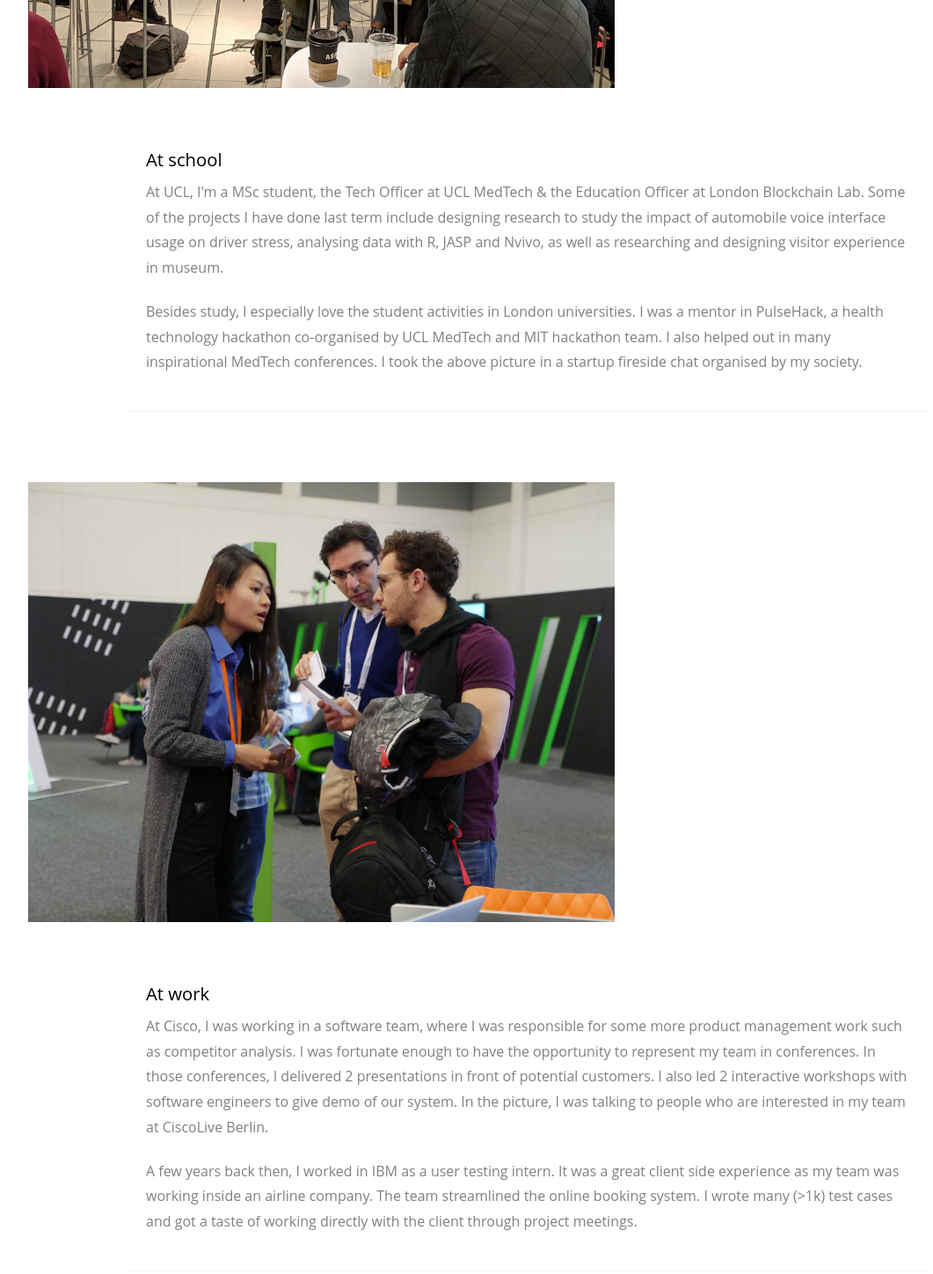
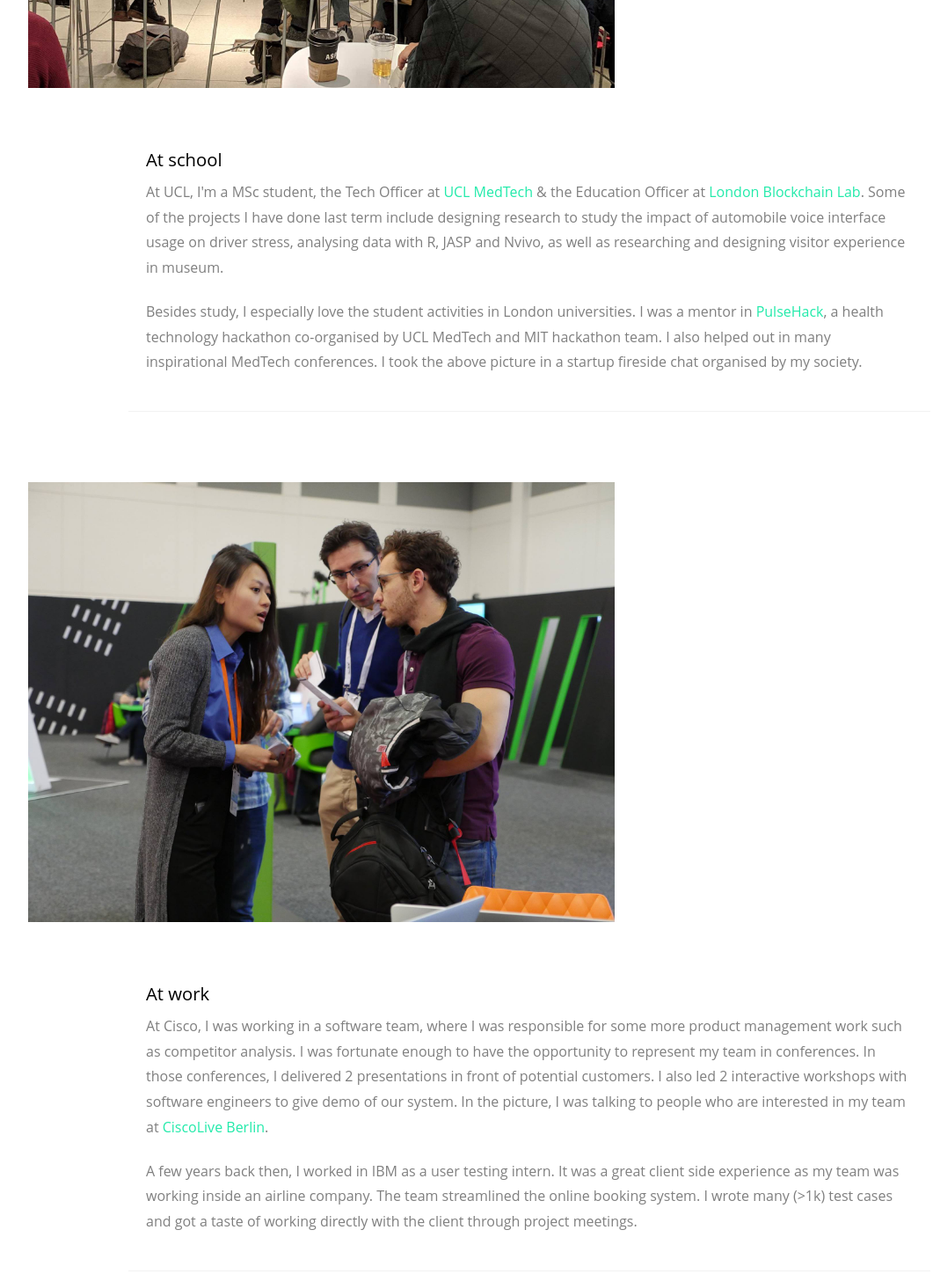
Before and after one commit to chloenhy/outdated-portfolio-page, a plain HTML site: page index.html in a window 1280 px wide. Shown: the part 1200-2648 px from the top of the page at 88% size, without its empty margins (38-1099 px from the left). Drawn offline with Linux system fonts and the light colour scheme; files whose address does not match are found by name.

Commit message:
add links in index page

```diff
--- a/index.html
+++ b/index.html
@@ -78,14 +78,14 @@
         <div class="centerText">
           <h3>At school</h3>
           At UCL, I'm a MSc student,
-          the Tech Officer at UCL MedTech & the Education
-          Officer at London Blockchain Lab. Some of the projects I have done last term
+          the Tech Officer at <a href = 'http://www.uclmed.tech/'>UCL MedTech</a> & the Education
+          Officer at <a href = 'https://www.facebook.com/londonblockchainlabs/'>London Blockchain Lab</a>. Some of the projects I have done last term
           include designing research to study the impact of automobile
           voice interface usage on driver stress, analysing data with R, JASP and Nvivo, as well as researching
           and designing visitor experience in museum.
         </p>
         <p> Besides study, I especially love the student activities in London universities.
-           I was a mentor in PulseHack, a health technology hackathon co-organised by
+           I was a mentor in <a href = 'https://pulsehack.io/'>PulseHack</a>, a health technology hackathon co-organised by
            UCL MedTech and MIT hackathon team. I also helped out in many inspirational MedTech conferences.
            I took the above picture in a startup fireside chat organised by my society.
         </p>
@@ -110,7 +110,7 @@
            in front of potential customers.
            I also led 2 interactive workshops with software engineers to give
           demo of our system. In the picture, I was talking to people who are
-          interested in my team at CiscoLive Berlin.
+          interested in my team at <a href = 'https://ciscolive.cisco.com/emea/?cid=cleur1102&fbclid=IwAR0-7xBxkDluLLRWlt936QNtXoD1XEfsKdLNbDQHjIa84ANBuY7le8KkMrM'>CiscoLive Berlin</a>.
         </p>
 
         <p>A few years back then, I worked in IBM as a user testing intern.
```
